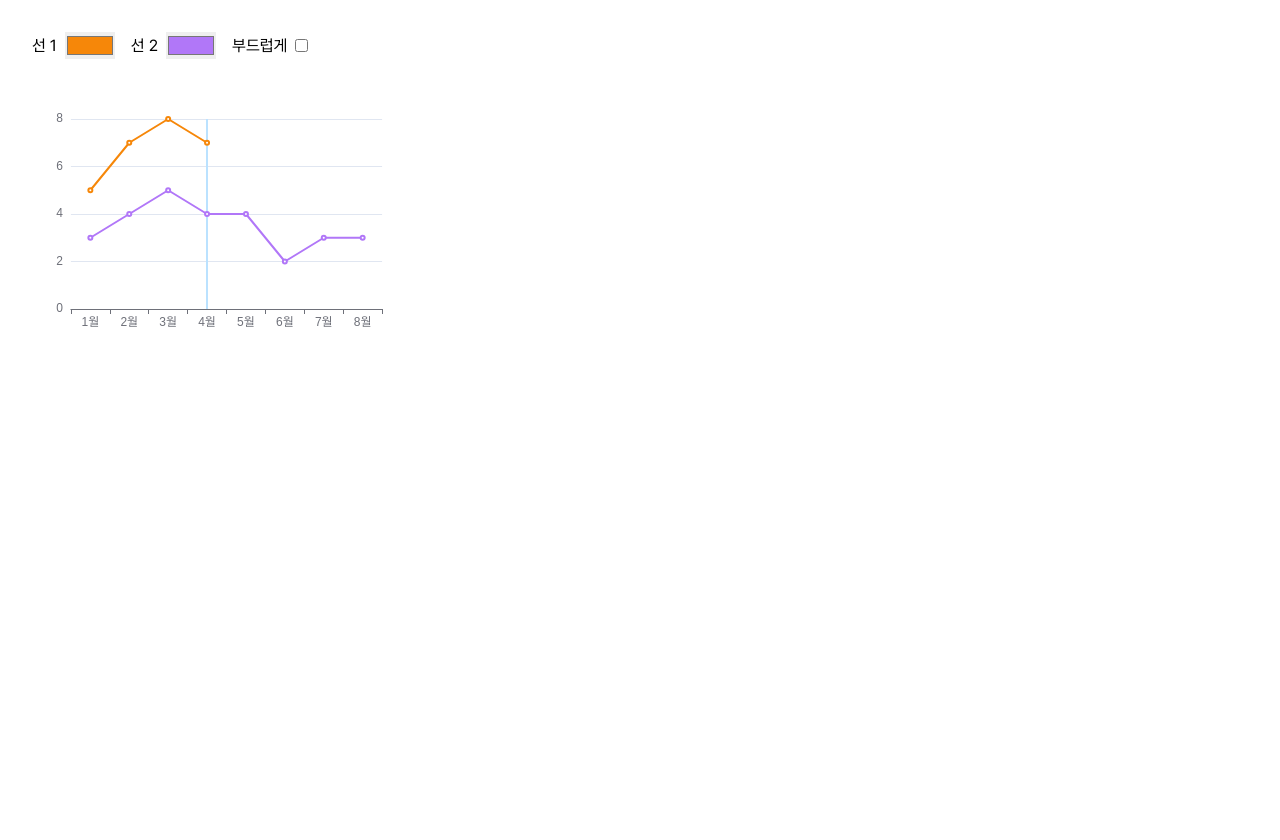
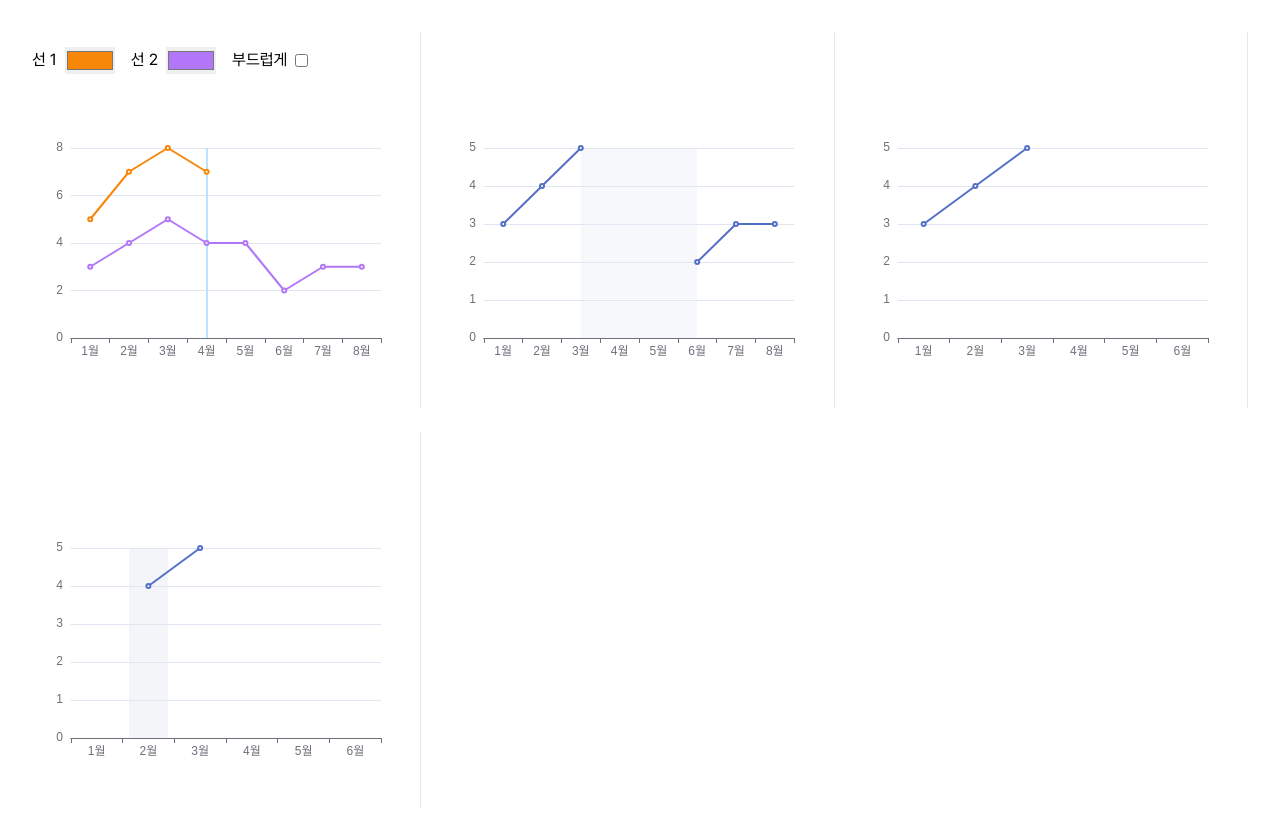
Before and after one commit to PerlPark/echart-playground, a Next.js app: page /presentation in a window 1280 px wide. Before the commit the page ends 800 px from the top, so only its background shows below. Built offline with nearby package versions, Linux system fonts and the light colour scheme.

Commit message:
feat: presentation 페이지 라인차트 null 상태 추가

```diff
--- a/src/app/presentation/page.tsx
+++ b/src/app/presentation/page.tsx
@@ -2,6 +2,9 @@
 
 import Chart from '@/components/presentation/Chart';
 import lineChartOption1 from '@/configs/line1';
+import lineChartOption2 from '@/configs/line2';
+import lineChartOption3 from '@/configs/line3';
+import lineChartOption4 from '@/configs/line4';
 import useToggle from '@/useToggle';
 import { useState } from 'react';
 
@@ -12,8 +15,8 @@ const Presentation = () => {
 
   return (
     <div className="grid grid-cols-3 gap-6 w-full p-8">
-      <div>
-        <div className="flex gap-4 items-center">
+      <div className="border-r">
+        <div className="flex gap-4 items-center h-14">
           <div>
             <label className="flex gap-2 items-center">
               선 1
@@ -47,6 +50,18 @@ const Presentation = () => {
         </div>
         <Chart option={lineChartOption1({ isSmooth, color, color2 })} />
       </div>
+      <div className="border-r">
+        <div className="flex gap-4 items-center h-14"></div>
+        <Chart option={lineChartOption2({})} />
+      </div>
+      <div className="border-r">
+        <div className="flex gap-4 items-center h-14"></div>
+        <Chart option={lineChartOption3({})} />
+      </div>
+      <div className="border-r">
+        <div className="flex gap-4 items-center h-14"></div>
+        <Chart option={lineChartOption4({})} />
+      </div>
     </div>
   );
 };
--- /dev/null
+++ b/src/configs/line2.ts
@@ -0,0 +1,44 @@
+import tooltipConfig from '@/tooltip';
+
+const lineChartOption2 = ({ isSmooth = false }: any) => ({
+  xAxis: {
+    type: 'category',
+    data: ['1월', '2월', '3월', '4월', '5월', '6월', '7월', '8월'],
+  },
+  yAxis: {
+    type: 'value',
+  },
+  tooltip: tooltipConfig(
+    (obj: any) =>
+      `${obj[0].axisValue}<br/><strong style="font-weight:600;color:#02FF9A">${
+        obj[0].value ?? '데이터가 없습니다.'
+      }</strong>`
+  ),
+  series: [
+    {
+      data: [3, 4, 5, null, null, 2, 3, 3],
+      type: 'line',
+      smooth: isSmooth,
+      zlevel: 1,
+      markArea: {
+        itemStyle: {
+          color: '#e0e6f1',
+          opacity: 0.3,
+        },
+        data: [
+          [
+            {
+              name: '',
+              xAxis: '3월',
+            },
+            {
+              xAxis: '6월',
+            },
+          ],
+        ],
+      },
+    },
+  ],
+});
+
+export default lineChartOption2;
--- /dev/null
+++ b/src/configs/line3.ts
@@ -0,0 +1,27 @@
+import tooltipConfig from '@/tooltip';
+
+const lineChartOption3 = ({ isSmooth = false }: any) => ({
+  xAxis: {
+    type: 'category',
+    data: ['1월', '2월', '3월', '4월', '5월', '6월'],
+  },
+  yAxis: {
+    type: 'value',
+  },
+  tooltip: tooltipConfig(
+    (obj: any) =>
+      `${obj[0].axisValue}<br/><strong style="font-weight:600;color:#02FF9A">${
+        obj[0].value ?? '데이터가 없습니다.'
+      }</strong>`
+  ),
+  series: [
+    {
+      data: [3, 4, 5, null, null, null],
+      type: 'line',
+      smooth: isSmooth,
+      zlevel: 1,
+    },
+  ],
+});
+
+export default lineChartOption3;
--- /dev/null
+++ b/src/configs/line4.ts
@@ -0,0 +1,45 @@
+import tooltipConfig from '@/tooltip';
+
+const lineChartOption4 = ({ isSmooth = false }: any) => ({
+  xAxis: {
+    type: 'category',
+    data: ['1월', '2월', '3월', '4월', '5월', '6월'],
+  },
+  yAxis: {
+    type: 'value',
+  },
+  tooltip: tooltipConfig(
+    (obj: any) =>
+      `${obj[0].axisValue}<br/><strong style="font-weight:600;color:#02FF9A">${
+        obj[0].value ?? '데이터가 없습니다.'
+      }</strong>`
+  ),
+  series: [
+    {
+      data: [null, 4, 5, null, null, null],
+      type: 'line',
+      smooth: isSmooth,
+      zlevel: 1,
+      markArea: {
+        itemStyle: {
+          color: '#e0e6f1',
+          opacity: 0.4,
+        },
+        data: [
+          [
+            // 10~90%이 그래프 안
+            {
+              name: '',
+              x: '25%',
+            },
+            {
+              x: '35%',
+            },
+          ],
+        ],
+      },
+    },
+  ],
+});
+
+export default lineChartOption4;
```
